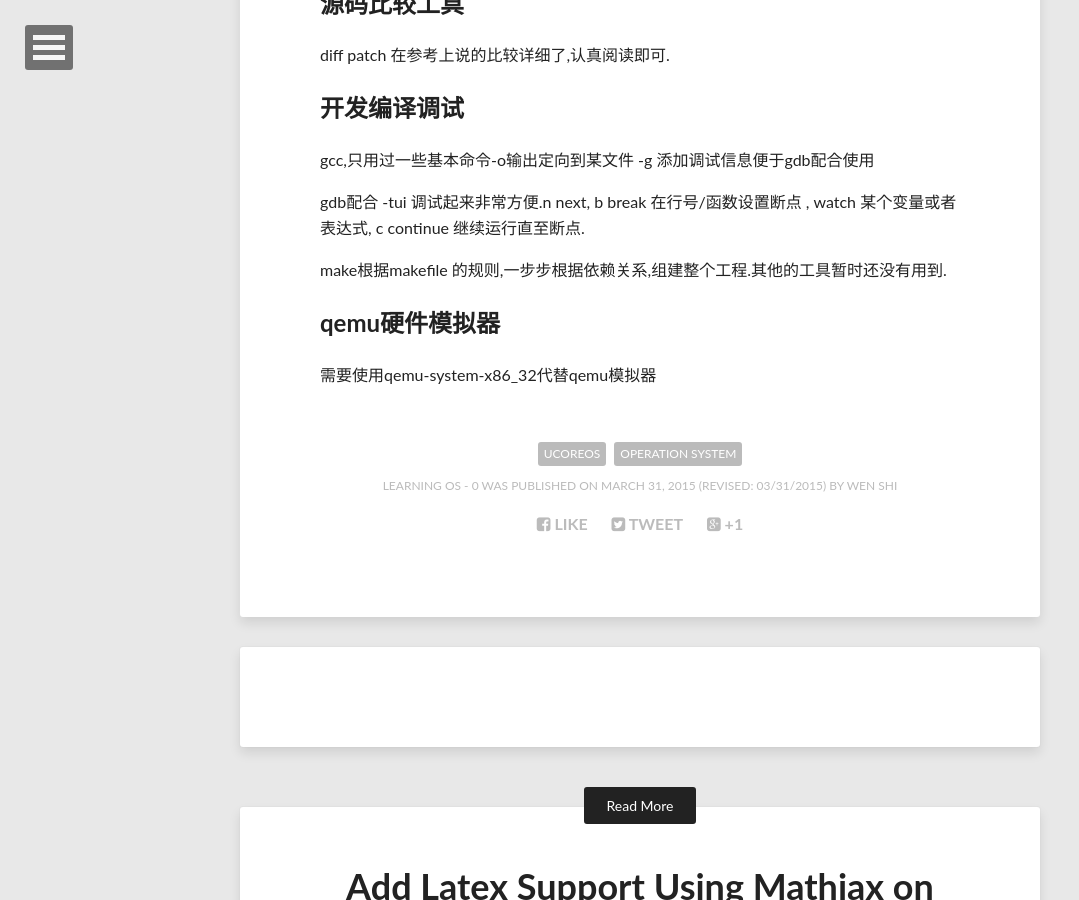
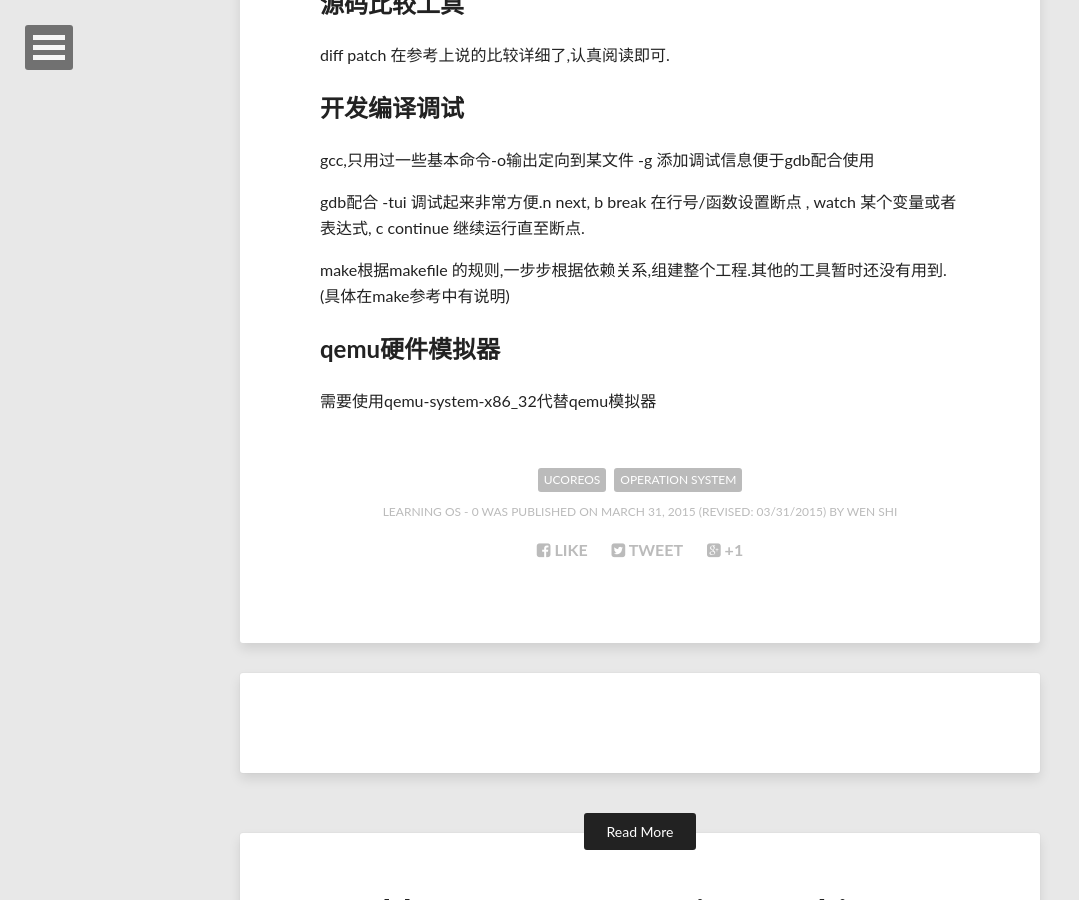
Before and after one commit to huicpc0215/huicpc0215.github.io, a Jekyll site: the page built from _posts/2015-03-31-Learning-OS-0.md, in a window 1280 px wide and 900 px high, scrolled down 1795 px. Shown: the whole window, without its empty margins (0-1079 px from the left). Built offline with Jekyll 4.4.1, drawn with Linux system fonts in a browser that asks for light colours; nearby versions of some CDN libraries; comment, search, counter and statistics services are not loaded.

Commit message:
update uCore lab0

```diff
--- a/_posts/2015-03-31-Learning-OS-0.md
+++ b/_posts/2015-03-31-Learning-OS-0.md
@@ -70,7 +70,8 @@ gcc,只用过一些基本命令-o输出定向到某文件 -g 添加调试信息
 
 gdb配合 -tui 调试起来非常方便.n next, b break 在行号/函数设置断点 , watch 某个变量或者表达式, c continue 继续运行直至断点.
 
-make根据makefile 的规则,一步步根据依赖关系,组建整个工程.其他的工具暂时还没有用到.
+make根据makefile 的规则,一步步根据依赖关系,组建整个工程.其他的工具暂时还没有用到.(具体在make参考中有说明)
+
 
 ## qemu硬件模拟器
 
```
